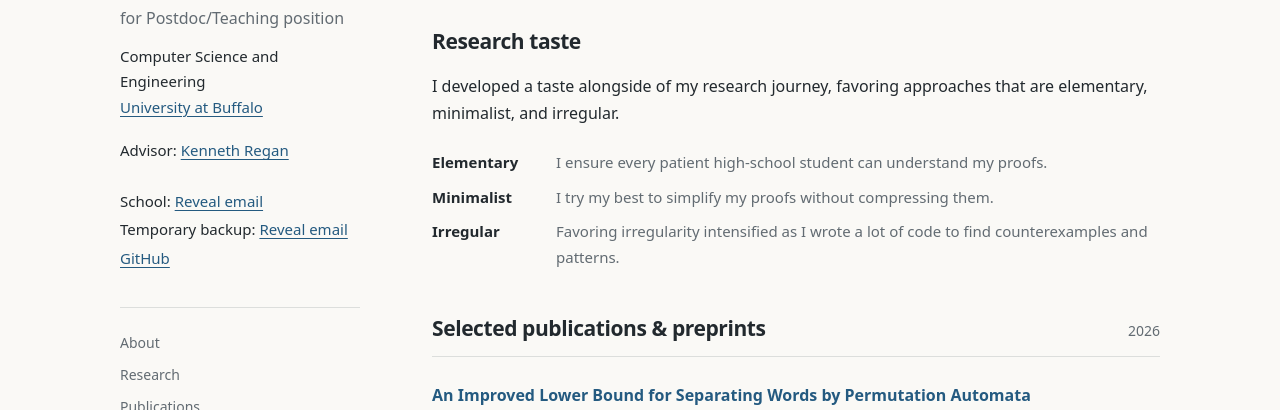
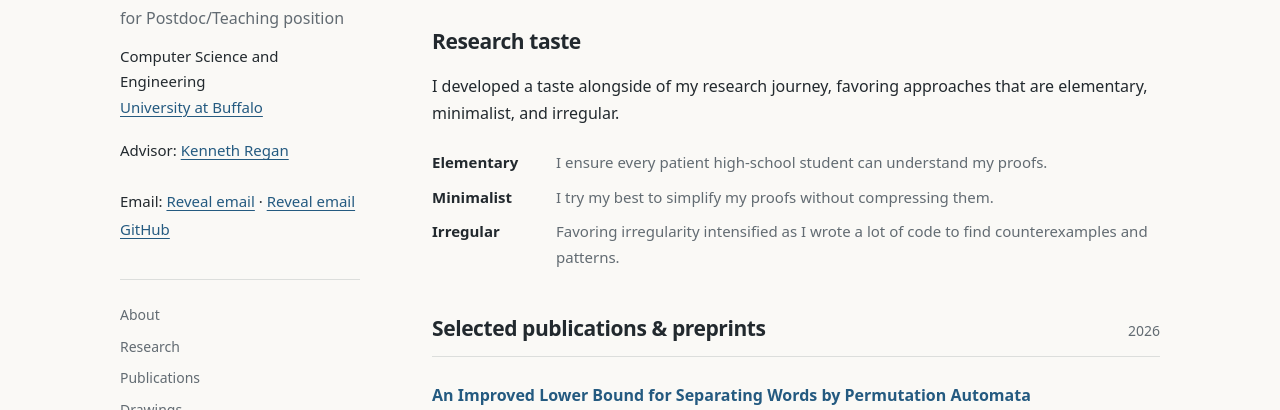
Before and after one commit to chen1088/chen1088.github.io, a plain HTML site: page index.html in a window 1280 px wide. Shown: the part 345-755 px from the top of the page. Drawn offline with Linux system fonts and the light colour scheme.

Commit message:
Group protected addresses under one Email label

```diff
--- a/index.html
+++ b/index.html
@@ -22,8 +22,7 @@
         <a href="https://www.buffalo.edu/">University at Buffalo</a>
       </p>
       <p class="advisor">Advisor: <a href="https://cse.buffalo.edu/~regan/">Kenneth Regan</a></p>
-      <p class="profile-links"><span class="contact-address">School: <button type="button" class="email-reveal" data-email="school" aria-label="Reveal school email" hidden>Reveal email</button><noscript>chenxu [at] buffalo [dot] edu</noscript></span><br>
-        <span class="contact-address" data-backup-email>Temporary backup: <button type="button" class="email-reveal" data-email="backup" aria-label="Reveal temporary backup email" hidden>Reveal email</button><noscript>chenxu1088 [at] gmail [dot] com</noscript></span><br data-backup-email>
+      <p class="profile-links"><span class="contact-address">Email: <button type="button" class="email-reveal" data-email="school" aria-label="Reveal primary email address" hidden>Reveal email</button><noscript>chenxu [at] buffalo [dot] edu</noscript><span data-backup-email> · <button type="button" class="email-reveal" data-email="backup" aria-label="Reveal second email address" hidden>Reveal email</button><noscript>chenxu1088 [at] gmail [dot] com</noscript></span></span><br>
         <a href="https://github.com/chen1088">GitHub</a><br>
         <!-- <a href="slides/chen-xu-introduction.pptx" download>Introduction slides (.pptx)</a> -->
       </p>
@@ -190,7 +189,7 @@
 
       <section id="contact" aria-labelledby="contact-title">
         <h2 id="contact-title">Contact</h2>
-        <p>For research conversations and collaboration: <span class="contact-address">School: <button type="button" class="email-reveal" data-email="school" aria-label="Reveal school email" hidden>Reveal email</button><noscript>chenxu [at] buffalo [dot] edu</noscript></span><span data-backup-email> · Temporary backup: <button type="button" class="email-reveal" data-email="backup" aria-label="Reveal temporary backup email" hidden>Reveal email</button><noscript>chenxu1088 [at] gmail [dot] com</noscript></span>.</p>
+        <p>For research conversations and collaboration: <span class="contact-address">Email: <button type="button" class="email-reveal" data-email="school" aria-label="Reveal primary email address" hidden>Reveal email</button><noscript>chenxu [at] buffalo [dot] edu</noscript><span data-backup-email> · <button type="button" class="email-reveal" data-email="backup" aria-label="Reveal second email address" hidden>Reveal email</button><noscript>chenxu1088 [at] gmail [dot] com</noscript></span></span>.</p>
       </section>
       <footer>© 2026 Chen Xu</footer>
       <div class="big-blue-button-wrap">
```
